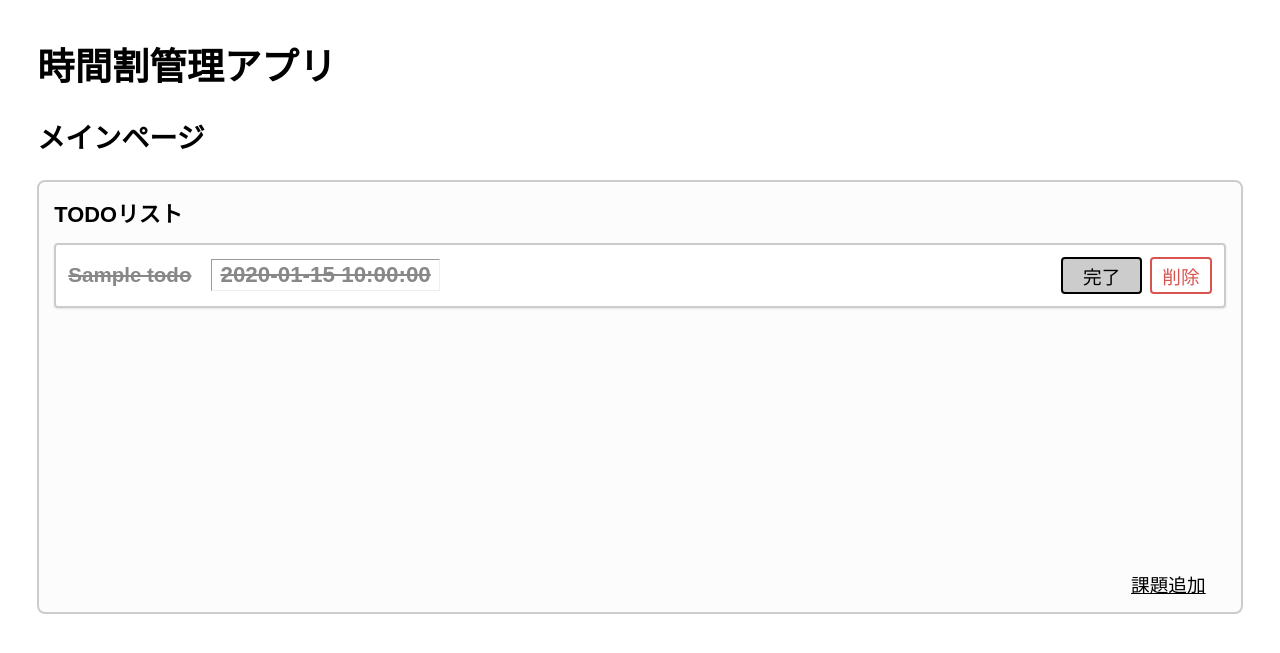
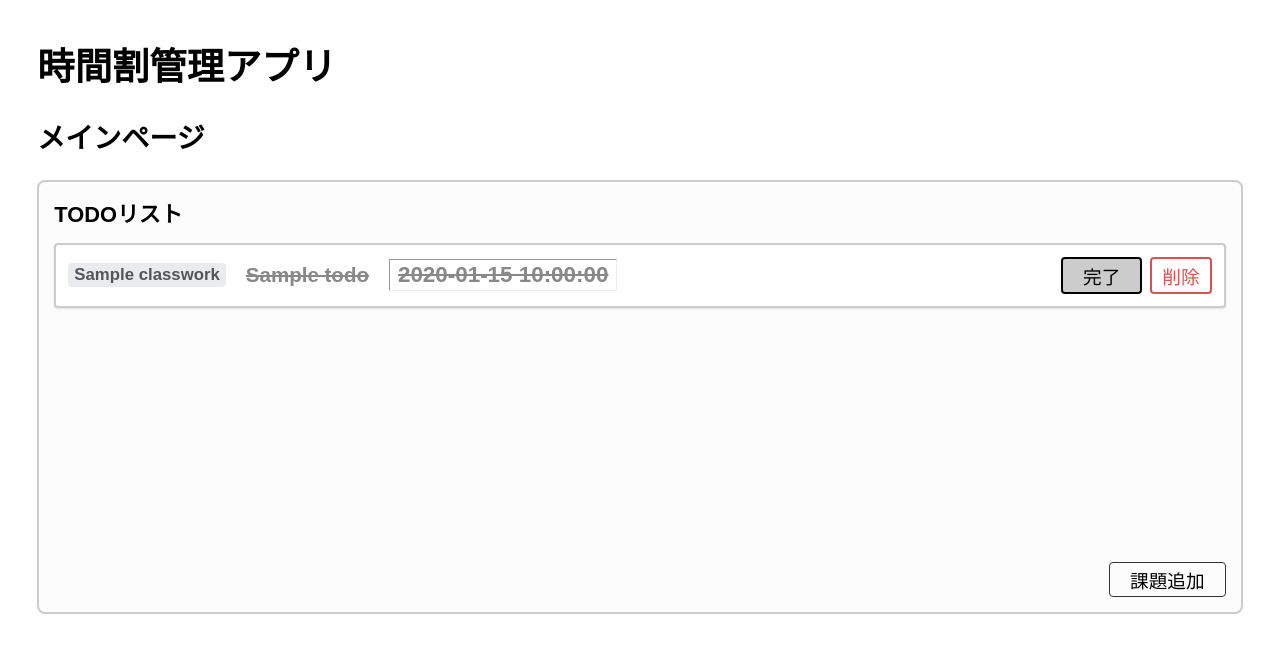
Before and after one commit to OOP2-2025-final-G11/ClassworkManager, a Flask app: page / in a window 1280 px wide. Shown: the top 653 px of the page. Run offline with Flask 3, Linux system fonts and the light colour scheme; tables that the repository leaves empty hold one stand-in row (values such as "Sample post").

Commit message:
教科名追加

```diff
--- a/static/base-style.css
+++ b/static/base-style.css
@@ -119,6 +119,16 @@ th {
   gap: 20px;
 }
 
+/* 教科名 */
+.todo-subject {
+  font-size: 0.9rem;
+  background-color: #e9ecef;
+  padding: 2px 6px;
+  border-radius: 4px;
+  color: #555;
+  font-weight: bold;
+}
+
 /* 課題名 */
 .todo-name {
   font-weight: bold;
@@ -173,3 +183,9 @@ th {
   margin-top: auto;
   text-align: right;
 }
+
+.btn-link {
+  border: 1px solid #333;
+  text-decoration: none;
+  display: inline-block;
+}
--- a/templates/index.html
+++ b/templates/index.html
@@ -20,6 +20,9 @@
           {% for item in todos %}
           <div class="todo-card">
             <div class="todo-content">
+              <span class="todo-subject">
+                {{ item.classwork.name }}
+              </span>
               <span class="todo-name {{ 'todo-done' if item.is_finished }}">
                 {{ item.name }}
               </span>
```
